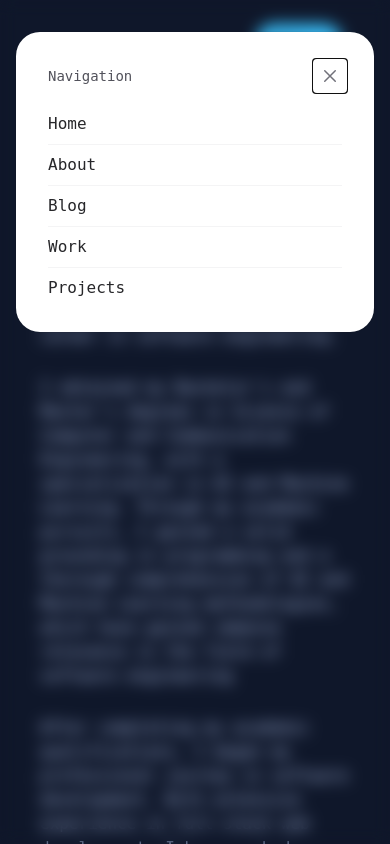
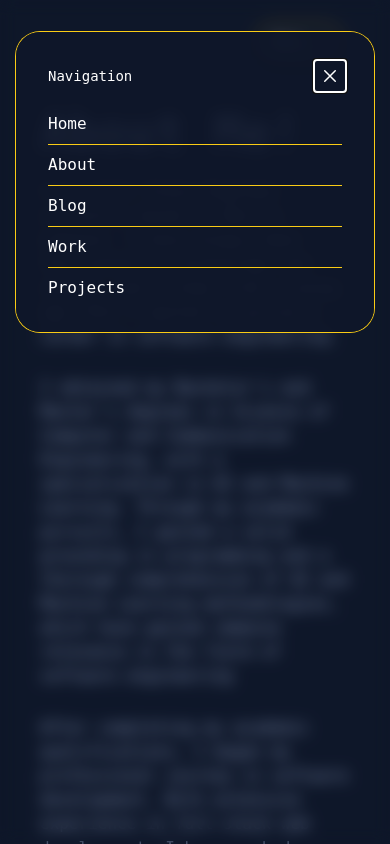
Before and after one commit to mohamadomran/portfolio, a Next.js app: page /about in a window 390 px wide. Both pictures are taken after a click on the button "Menu". Shown: the top 844 px of the page. Built offline with nearby package versions, Linux system fonts and the light colour scheme.

Commit message:
fix: navigation for client side

```diff
--- a/components/navigation/MobileNavigation.tsx
+++ b/components/navigation/MobileNavigation.tsx
@@ -1,3 +1,5 @@
+'use client';
+
 import { Popover, Transition } from '@headlessui/react';
 import React, { Fragment } from 'react';
 
@@ -11,9 +13,9 @@ import { MobileNavItem } from './MobileNavItem';
 export function MobileNavigation(props: Props) {
   return (
     <Popover {...props}>
-      <Popover.Button className="group flex items-center rounded-full bg-primary px-4 py-2 text-sm font-medium text-zinc-800 shadow-lg shadow-zinc-800/5 ring-1 ring-zinc-900/5 backdrop-blur">
+      <Popover.Button className="group flex items-center text-white rounded-full bg-base-100/70 px-4 py-2 text-sm font-medium shadow-lg ring-1 ring-secondary backdrop-blur">
         Menu
-        <ChevronDownIcon className="ml-3 h-auto w-2 stroke-zinc-500 group-hover:stroke-zinc-700" />
+        <ChevronDownIcon className="ml-3 h-auto w-2 stroke-white" />
       </Popover.Button>
       <Transition.Root>
         <Transition.Child
@@ -25,7 +27,7 @@ export function MobileNavigation(props: Props) {
           leaveFrom="opacity-100"
           leaveTo="opacity-0"
         >
-          <Popover.Overlay className="z-100 bg-black-950/40 dark:bg-black-950/80 fixed inset-0 backdrop-blur" />
+          <Popover.Overlay className="z-100 bg-base-100/30 fixed inset-0 backdrop-blur" />
         </Transition.Child>
         <Transition.Child
           as={Fragment}
@@ -38,18 +40,16 @@ export function MobileNavigation(props: Props) {
         >
           <Popover.Panel
             focus
-            className="fixed inset-x-4 top-8 z-50 origin-top rounded-3xl bg-white p-8 ring-1 ring-zinc-900/5 dark:bg-zinc-900 dark:ring-zinc-800"
+            className="fixed inset-x-4 top-8 z-50 origin-top rounded-3xl bg-base-100/90 p-8 text-white ring-1 ring-secondary"
           >
             <div className="flex flex-row-reverse items-center justify-between">
               <Popover.Button aria-label="Close menu" className="-m-1 p-1">
-                <CloseIcon className="h-6 w-6 text-zinc-500 dark:text-zinc-400" />
+                <CloseIcon className="h-6 w-6 text-white" />
               </Popover.Button>
-              <h2 className="text-sm font-medium text-zinc-600 dark:text-zinc-400">
-                Navigation
-              </h2>
+              <h2 className="text-sm font-medium text-white">Navigation</h2>
             </div>
             <nav className="mt-6">
-              <ul className="-my-2 divide-y divide-zinc-100 text-base text-zinc-800 dark:divide-zinc-100/5 dark:text-zinc-300">
+              <ul className="-my-2 divide-y divide-secondary text-base text-white">
                 {pages.map(({ name, link }) => (
                   <MobileNavItem key={name} href={link}>
                     {name}
--- a/components/navigation/NavItem.tsx
+++ b/components/navigation/NavItem.tsx
@@ -1,12 +1,15 @@
+"use client";
+
 import clsx from 'clsx';
 import Link from 'next/link';
-import { useRouter } from 'next/router';
+import { usePathname } from 'next/navigation';
 
 import { Props } from '@/types/Props';
 
 export const NavItem = ({ href, children }: { href: string } & Props) => {
-  const router = useRouter();
-  let isActive = router.pathname === href;
+  const pathname = usePathname();
+  ;
+  let isActive = pathname === href;
 
   return (
     <li>
```
